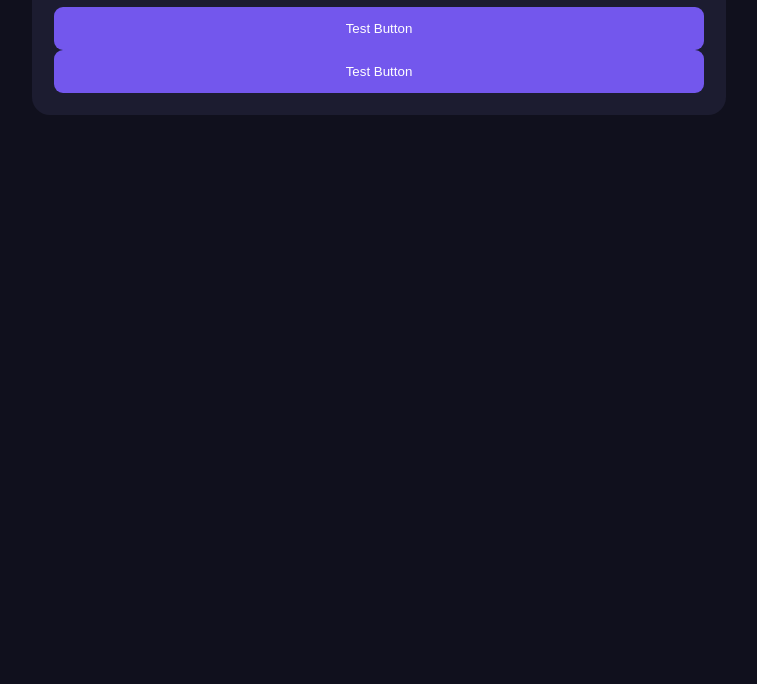
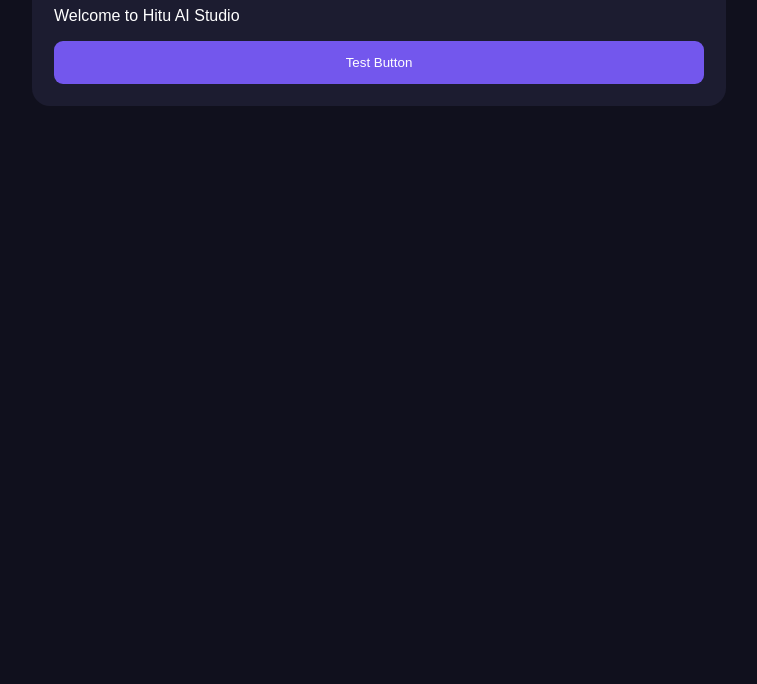
Before and after one commit to khahaniyaka-wq/Hitu-ai-studio, a plain HTML site: page index.html in a window 1280 px wide. Shown: the part 116-800 px from the top of the page, without its empty margins (261-1018 px from the left). Drawn offline with Linux system fonts and the light colour scheme.

Commit message:
Update index.html

```diff
--- a/index.html
+++ b/index.html
@@ -37,7 +37,7 @@ button {
 <body>
 <div class="container">
 <h1>Hitu AI Studio ✨</h1>
-<button onclick="alert('Website Working!')">Test Button</button>
+<p>Welcome to Hitu AI Studio</p>
 <button onclick="alert('Website Working!')">Test Button</button>
 </div>
 </body>
```
